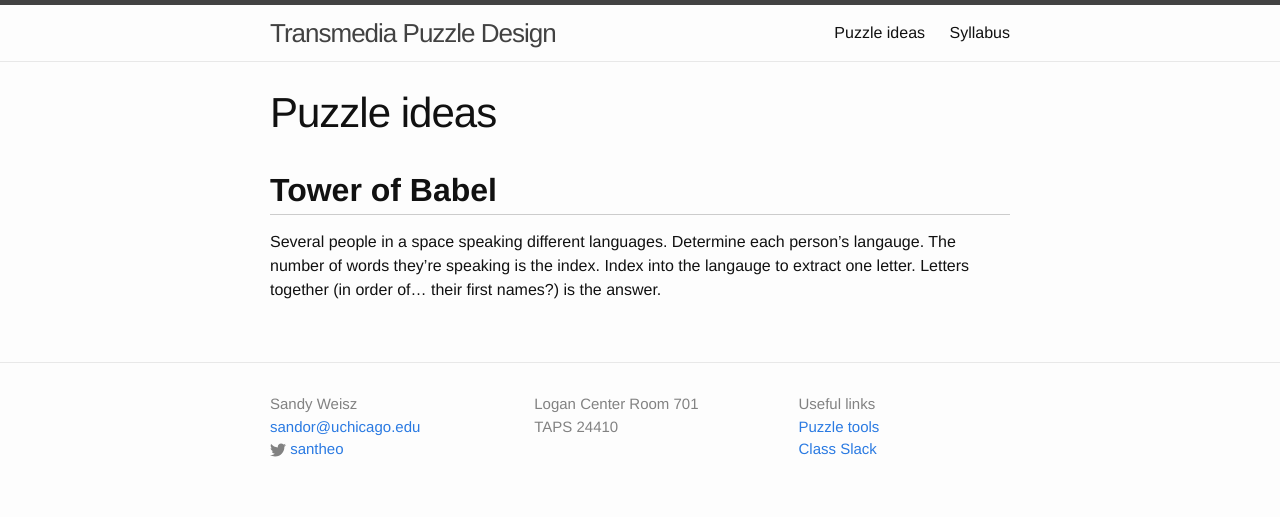
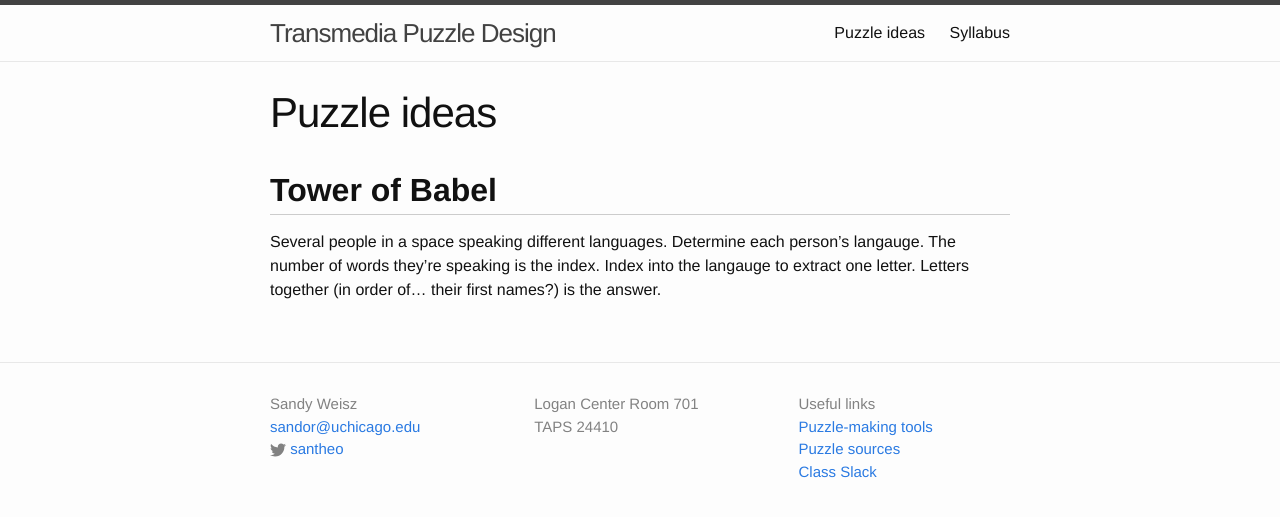
Before and after one commit to transmedia-puzzles/transmedia-puzzles.github.io, a Jekyll site: the page built from ideas.md, in a window 1280 px wide. Shown: the top 517 px of the page. Built offline with Jekyll 4.4.1, drawn with Linux system fonts in a browser that asks for light colours.

Commit message:
Link in footer

```diff
--- a/_includes/footer.html
+++ b/_includes/footer.html
@@ -30,7 +30,8 @@
       <div class="footer-col footer-col-2">
         <ul class="social-media-list">
             <li>Useful links</li>
-            <li><a href="https://airtable.com/shrYWulLgi9QmE4Ye/tblAHFXwTVHL23hLv">Puzzle tools</a></li>
+            <li><a href="https://airtable.com/shrYWulLgi9QmE4Ye/tblAHFXwTVHL23hLv">Puzzle-making tools</a></li>
+            <li><a href="https://airtable.com/shrWoeVkouLQEgzfP/tblRxjGRjO0rXIJGA">Puzzle sources</a></li>
             <li><a href="https://transmediapuzzles.slack.com">Class Slack</a></li>
         </ul>
       </div>
```
